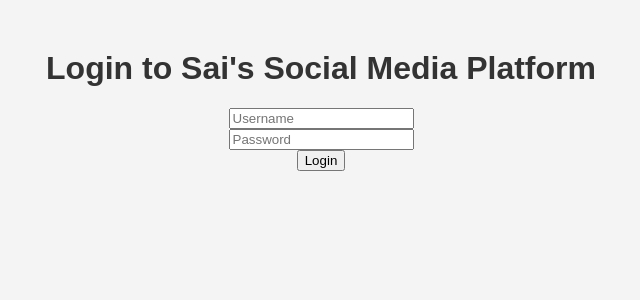
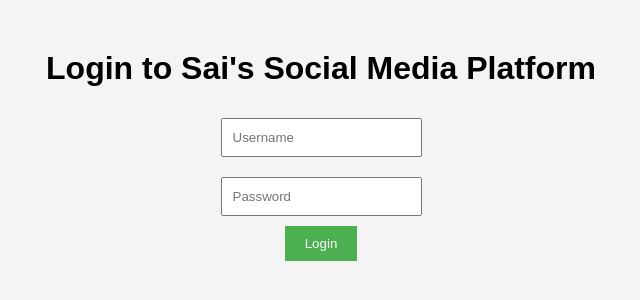
Before and after one commit to rupeshreddy348/social-app, a plain HTML site: page public/index.html in a window 1280 px wide. Shown: the whole page, without its empty margins (319-959 px from the left). Drawn offline with Linux system fonts and the light colour scheme.

Commit message:
Update style.css

```diff
--- a/public/css/style.css
+++ b/public/css/style.css
@@ -5,22 +5,15 @@ body {
     margin-top: 50px;
 }
 
-h1 {
-    color: #333;
+input {
+    padding: 10px;
+    margin: 10px;
 }
 
-p {
-    font-size: 1.2rem;
+button {
+    padding: 10px 20px;
+    background-color: #4CAF50;
+    color: white;
+    border: none;
+    cursor: pointer;
 }
-
-a {
-    display: inline-block;
-    margin-top: 20px;
-    color: #007bff;
-    text-decoration: none;
-    font-size: 1.2rem;
-}
-
-a:hover {
-    text-decoration: underline;
-}
```
